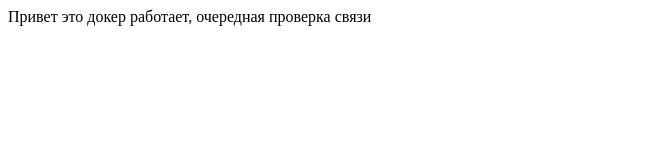
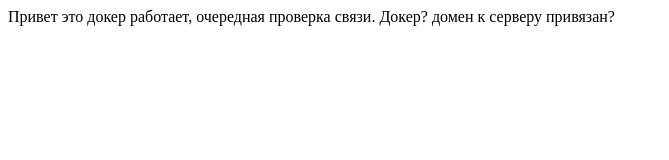
Before and after one commit to feniiksa/fabgos, a website built with Vite: page frontend/index.html in a window 1280 px wide. Shown: the whole page, without its empty margins (0-669 px from the left). Built offline with nearby package versions, Linux system fonts and the light colour scheme.

Commit message:
проверка домена

```diff
--- a/frontend/index.html
+++ b/frontend/index.html
@@ -6,6 +6,7 @@
     <title>Vite App</title>
   </head>
   <body>
-    Привет это докер работает, очередная проверка связи
+    Привет это докер работает, очередная проверка связи.
+    Докер? домен к серверу привязан?
   </body>
 </html>
```
